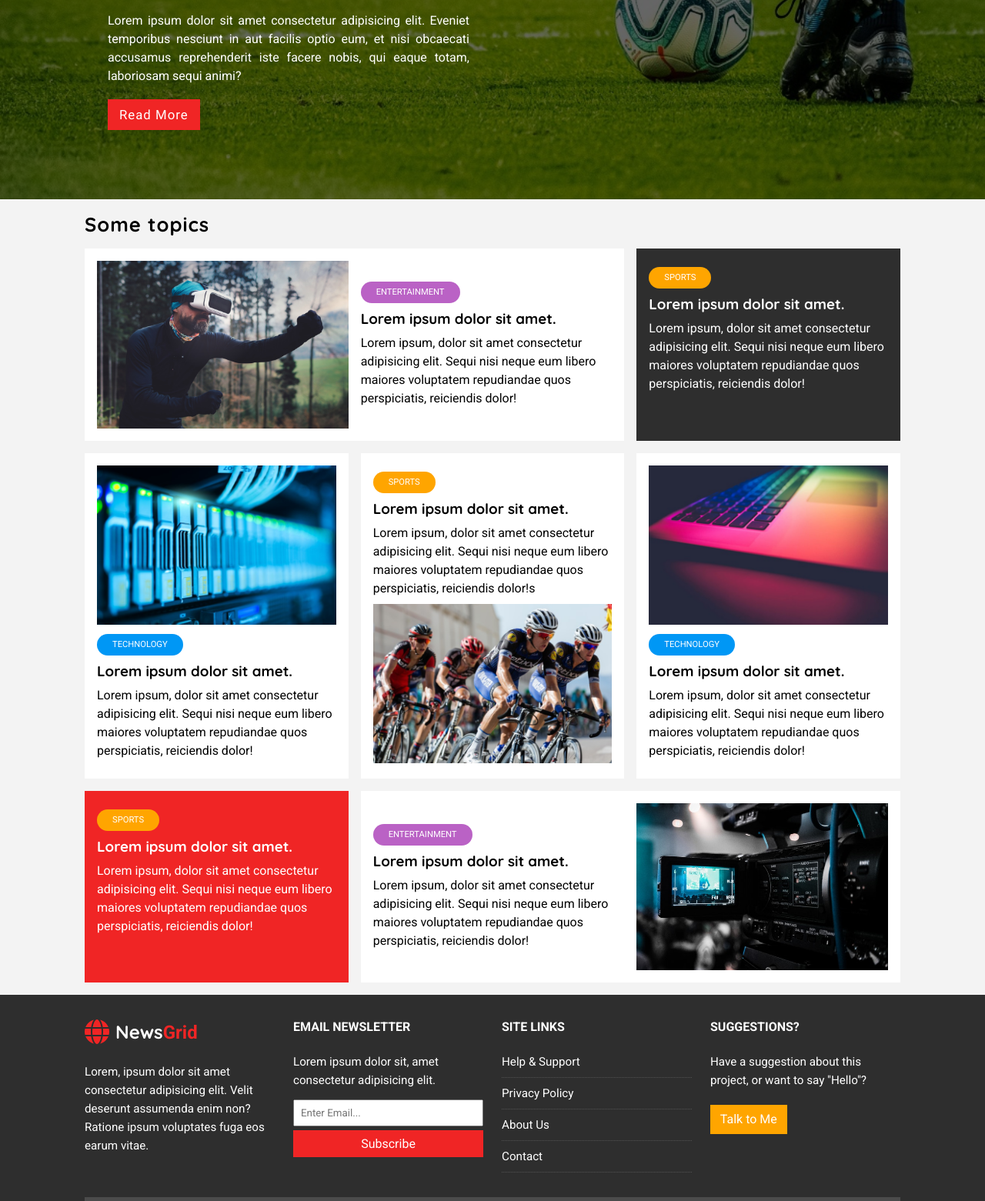
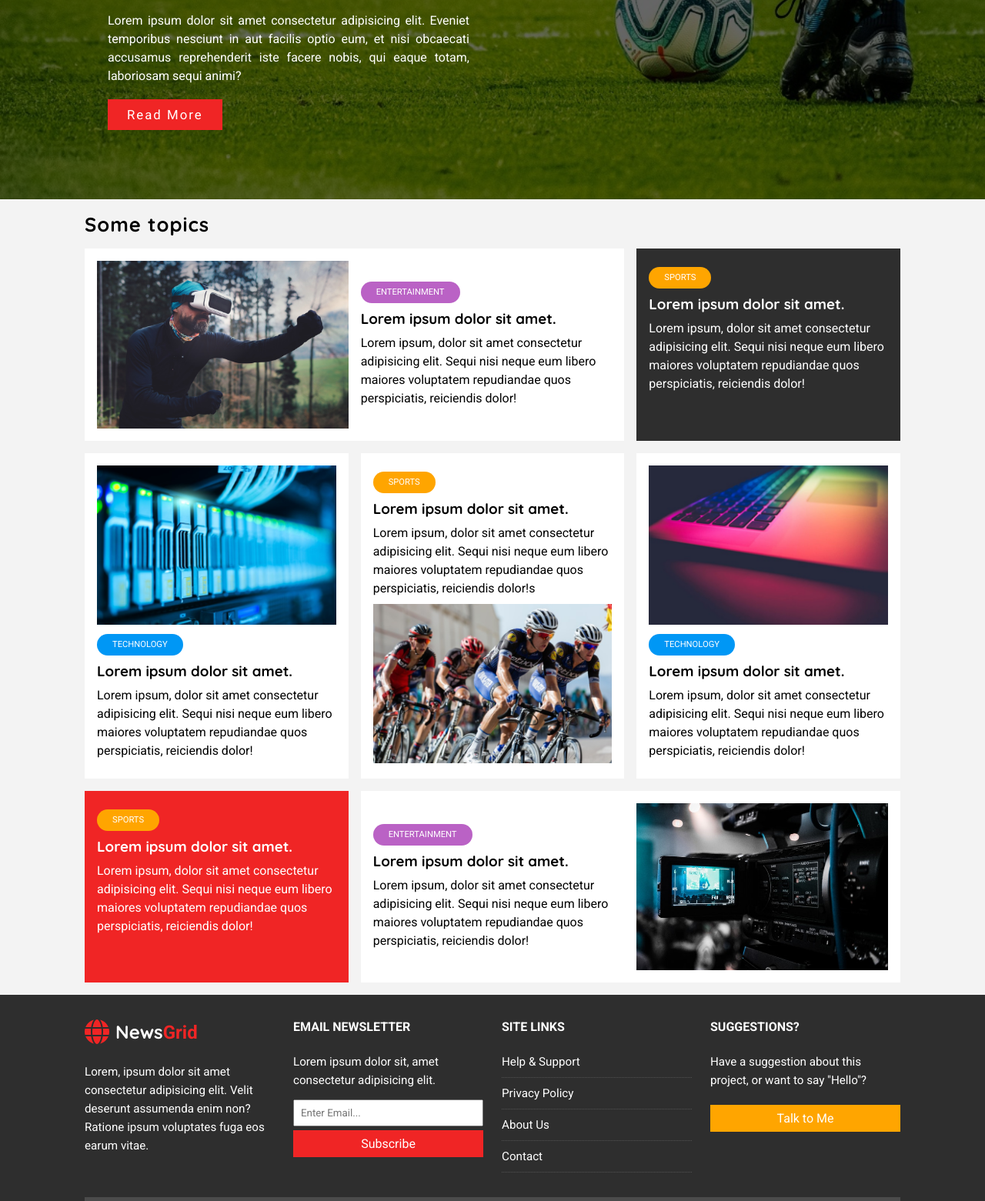
Before and after one commit to Cauathiago/projeto-news-website, a plain HTML site: page index.html in a window 1280 px wide. Shown: the part 249-1810 px from the top of the page at 77% size. Drawn offline with Linux system fonts and the light colour scheme.

Commit message:
Atualizando

```diff
--- a/css/style.css
+++ b/css/style.css
@@ -227,12 +227,12 @@ SHOWCASE
 
 .showcase .text-content a {
   text-decoration: none;
-  padding: 10px 15px;
+  padding: 10px 25px;
   font-size: 1.05rem;
   font-weight: 400;
   display: inline-block;
   color: white;
-  letter-spacing: 1px;
+  letter-spacing: 2px;
   background-color: var(--primary-color);
   margin-top: 10px;
 }
@@ -344,11 +344,11 @@ footer {
 }
 
 .footer article:last-child a {
-  display: inline-block;
+  display: block;
   text-decoration: none;
   color: white;
   text-align: center;
-  padding: 0.6rem 0.8rem;
+  padding: 0.5rem;
   background-color: orange;
   margin-top: 0.7rem;
 }
```
